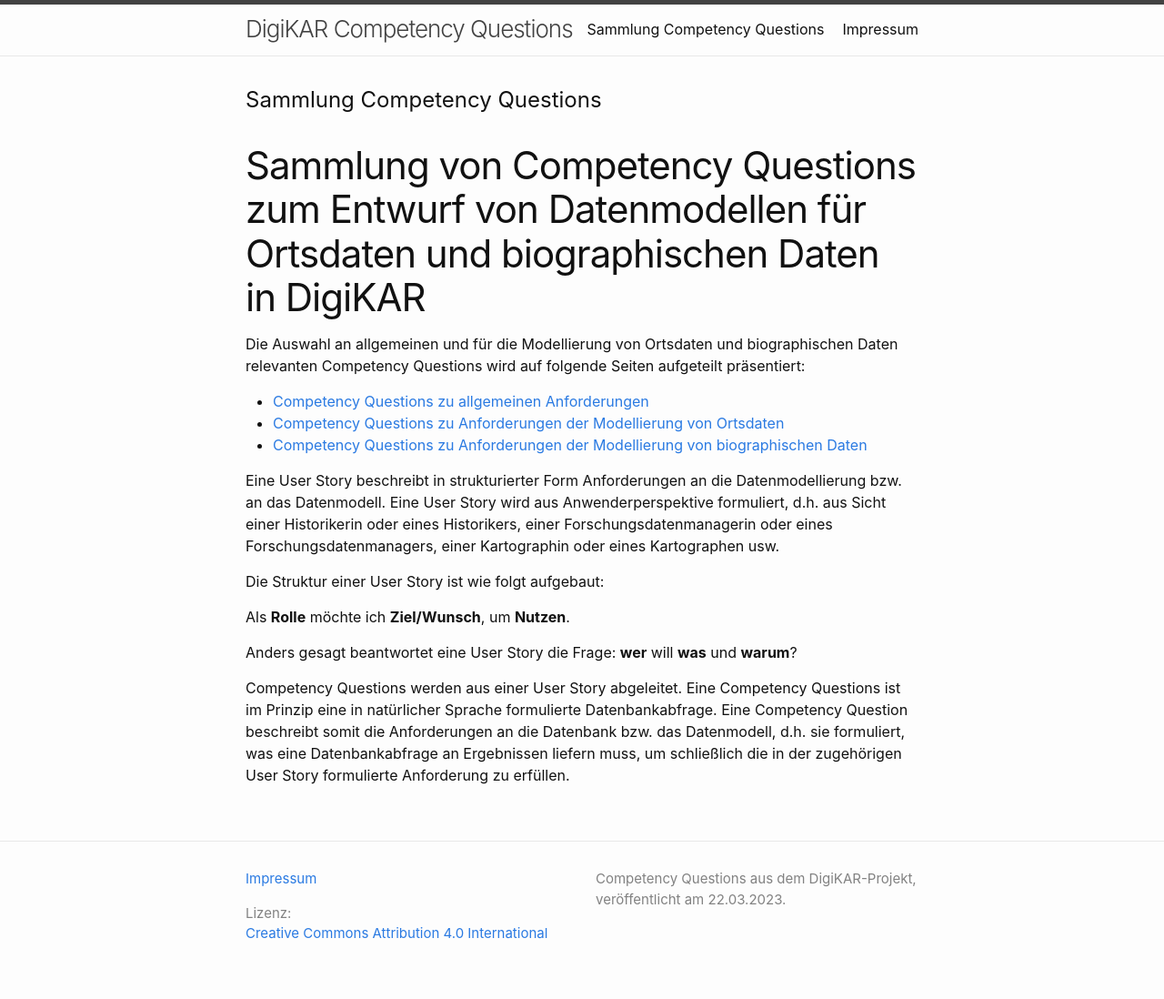
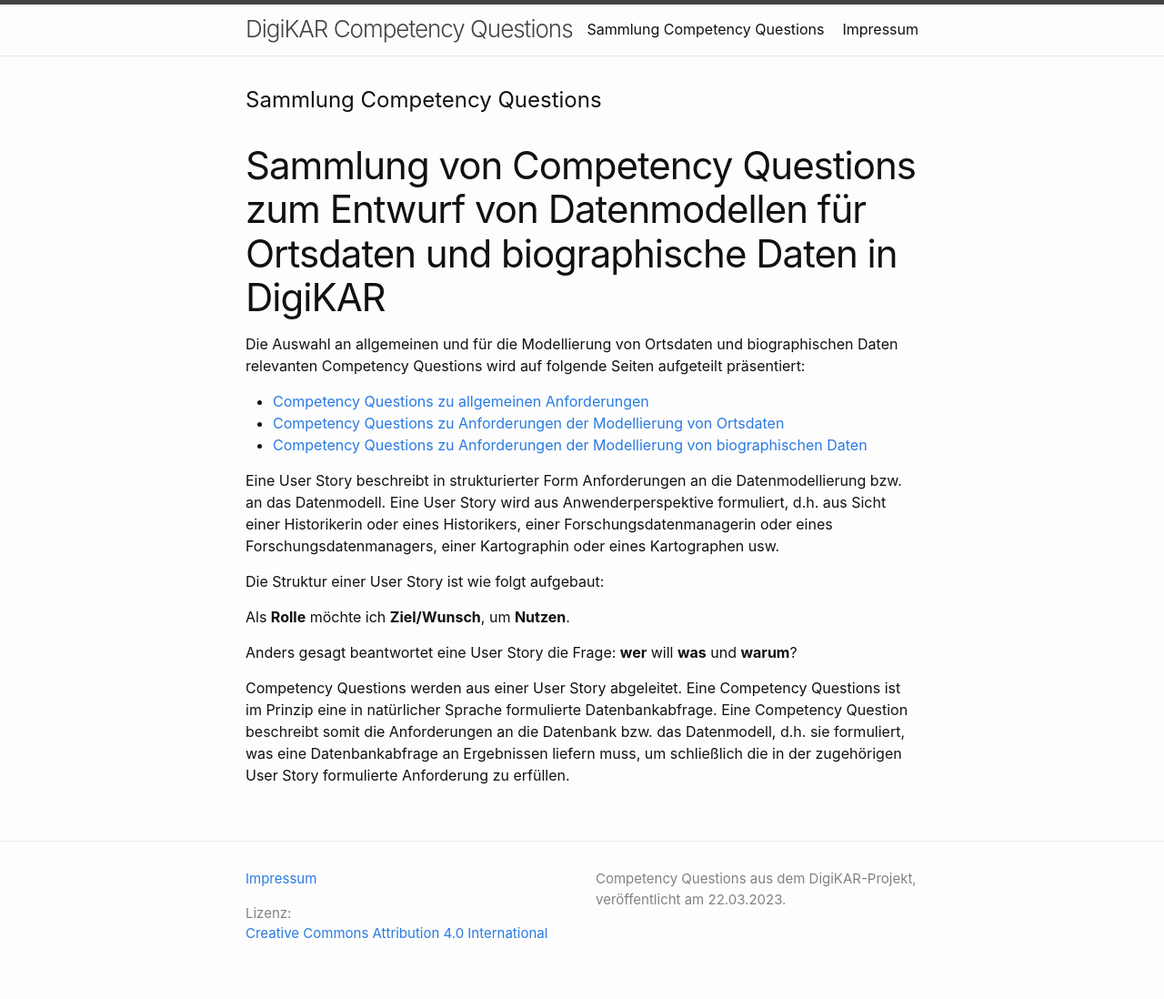
Before and after one commit to ieg-dhr/DigiKAR-Competency-Questions, a Jekyll site: the page built from cqs.md, in a window 1280 px wide. Shown: the whole page at 91% size. Built offline with Jekyll 4.4.1, drawn with Linux system fonts in a browser that asks for light colours.

Commit message:
Update cqs.md

```diff
--- a/cqs.md
+++ b/cqs.md
@@ -4,7 +4,7 @@ title: Sammlung Competency Questions
 permalink: /competency-questions/
 ---
 
-# Sammlung von Competency Questions zum Entwurf von Datenmodellen für Ortsdaten und biographischen Daten in DigiKAR
+# Sammlung von Competency Questions zum Entwurf von Datenmodellen für Ortsdaten und biographische Daten in DigiKAR
 
 Die Auswahl an allgemeinen und für die Modellierung von Ortsdaten und biographischen Daten relevanten Competency Questions wird auf folgende Seiten aufgeteilt präsentiert:
 
```
